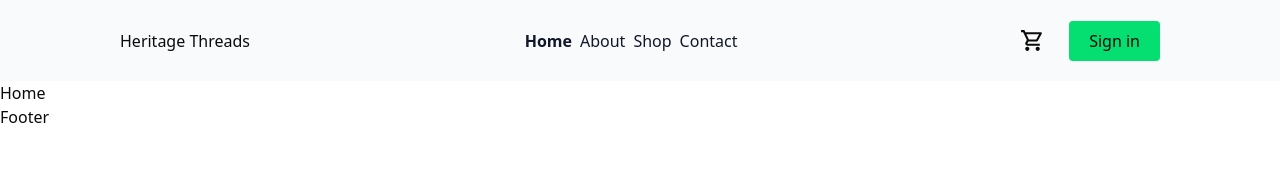
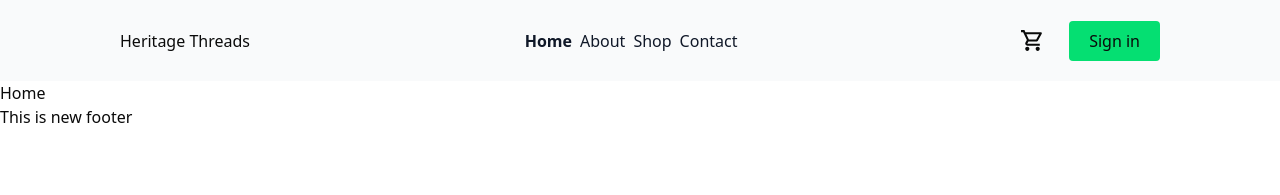
Before and after one commit to MohIdrees-Mohammadi/E-commerce, a React (Vite) app: page / in a window 1280 px wide. Shown: the top 195 px of the page. Built offline with nearby package versions, Linux system fonts and the light colour scheme.

Commit message:
updated the footer

```diff
--- a/src/components/Footer.jsx
+++ b/src/components/Footer.jsx
@@ -2,7 +2,7 @@ import React from 'react'
 
 const Footer = () => {
   return (
-    <div>Footer</div>
+    <div>This is new footer</div>
   )
 }
 
```
